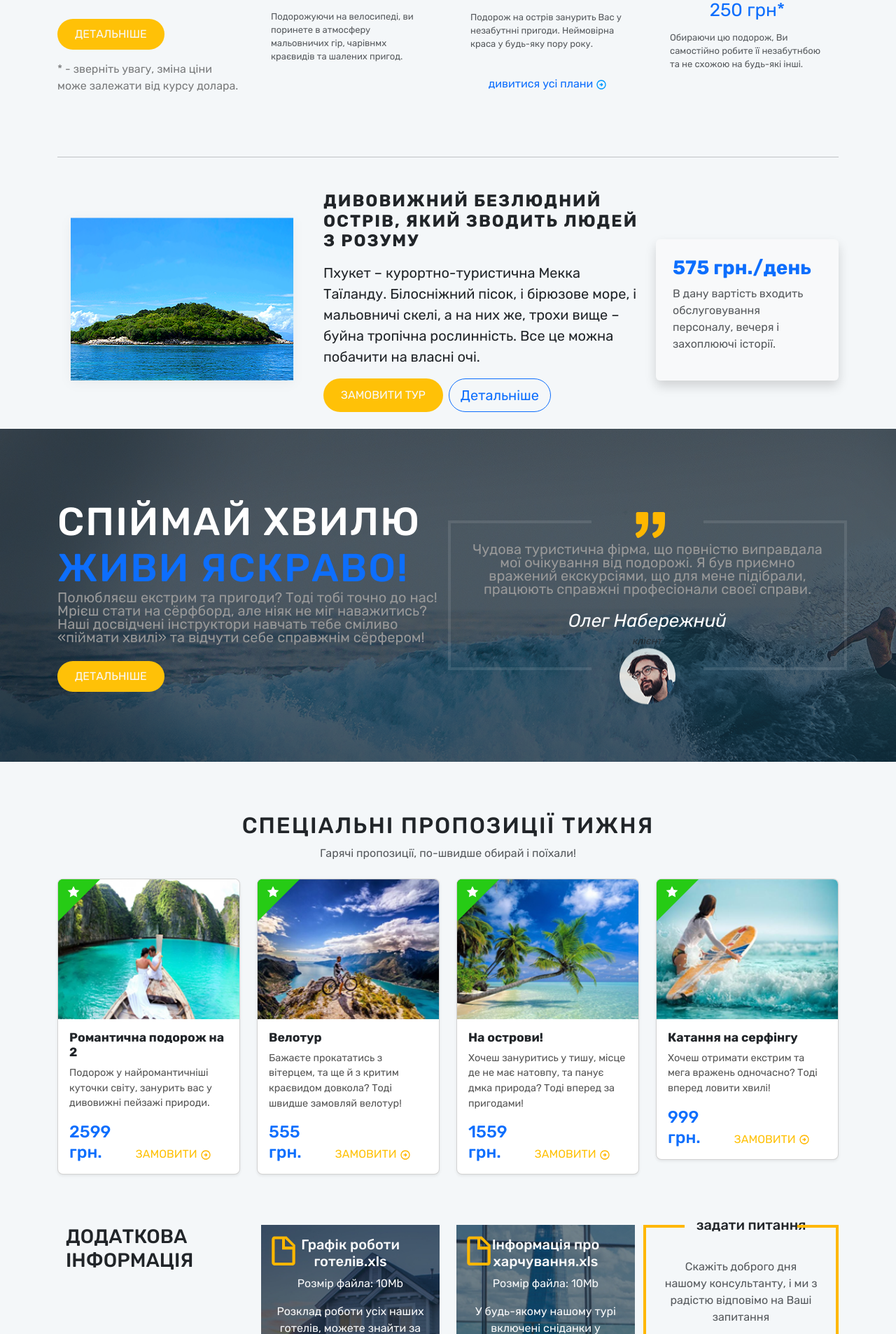
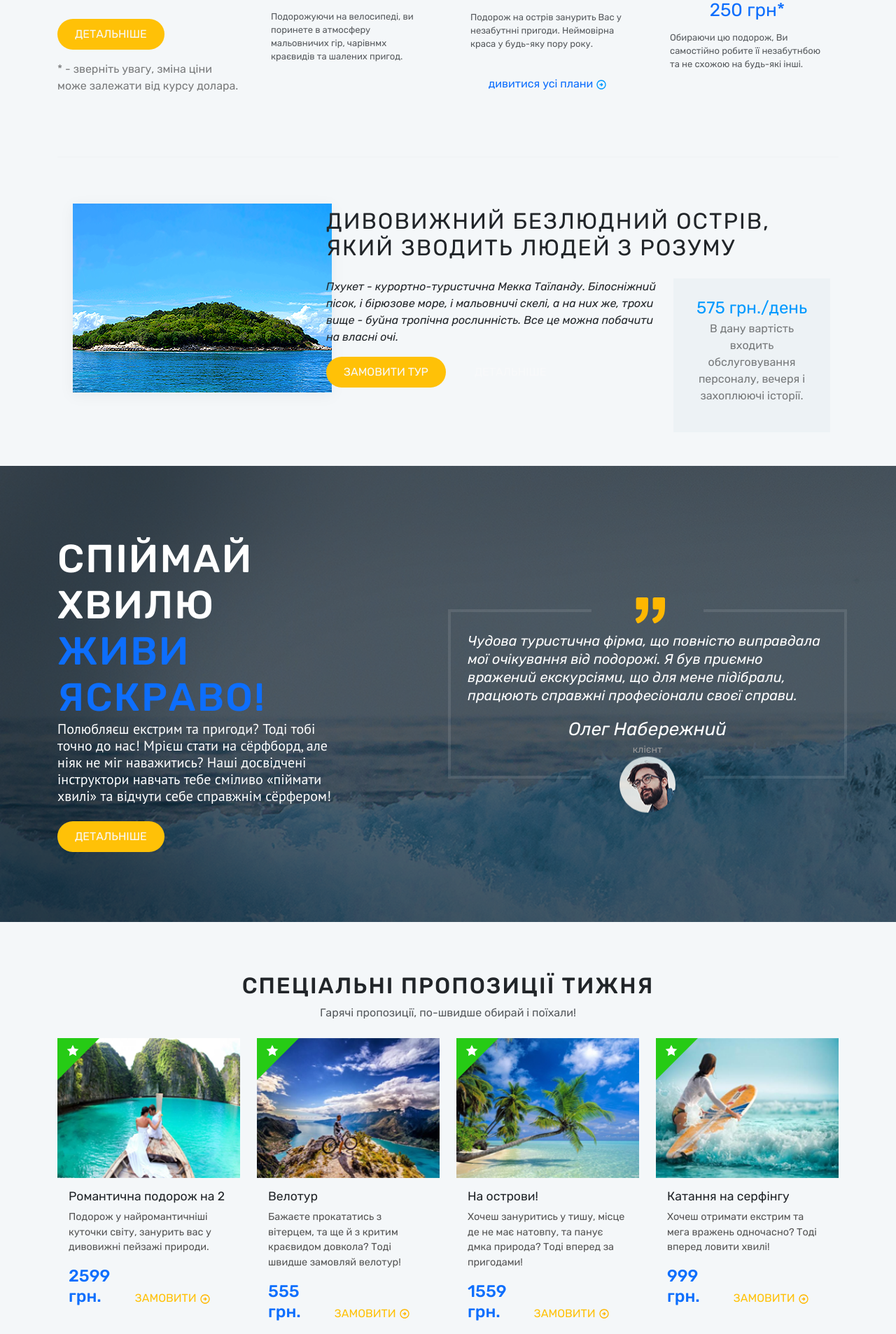
Before and after one commit to Lexa-Kely/sea, a Node project: template src/pug/index.pug in a window 1280 px wide. Shown: the part 1456-3363 px from the top of the page at 70% size. Run offline with Node 20 templates, Linux system fonts and the light colour scheme; the template is opened without the code that fills it, so the values that code supplies are empty.

Commit message:
fix patch

```diff
--- a/src/pug/components/header.pug
+++ b/src/pug/components/header.pug
@@ -25,7 +25,7 @@
         .center-header.d-flex.flex-column.align-items-center.justify-content-center.text-center
           h1.display-1.text-white МОРСЬКІ ПРИГОДИ
           p.header-p.lead.mt-2.text-white Не важливо, чи Ваша мандрівка належить до елітного рівня чи до економваріанту, туроператор S.trips потурбується, щоб Ви залишились задоволеними!
-          +button("детальніше")
+          +button("детальніше","bg-warning")
           use(href="#aaa")
       .row.justify-content-center.text-center.forwarding
         .col-md-8
--- a/src/pug/helpers/mixins.pug
+++ b/src/pug/helpers/mixins.pug
@@ -1,18 +1,17 @@
 mixin button($text="", $class="")
-    button.bg-warning.rounded-5.main_button.fs-6.text-light.text-center.text-uppercase.border.border-0(class=$class) #{$text}
+    button.rounded-5.main_button.fs-6.text-light.text-center.text-uppercase.border.border-0(class=$class) #{$text}
 
 mixin card(image, alt, title, description, price, link, linkText)
   .col-12.col-sm-6.col-md-4.col-lg-3.mb-4
-    .card.shadow-sm
-      .position-relative
-        img.card-img-top(src=image, alt=alt)
-        div.triangle
-          svg.star(width="20" height="20")
-            use(xlink:href="#white-star")
-      .card-body
-        h5.card-title= title
-        p.card-text= description
-        h4.text-primary.d-inline.pe-5= `${price} грн.`
-        a.text-decoration-none.text-warning.pe-1(href=link)= linkText
-        svg(width="16" height="16")
-          use(href="#icon-arrow")
+    .position-relative
+      img.card-img-top(src=image, alt=alt)
+      div.triangle
+        svg.star(width="20" height="20")
+          use(xlink:href="#white-star")
+    .card-body.p-3
+      h5.card-title.fw-normal.pb-2= title
+      p.card-text= description
+      h4.text-primary.d-inline.pe-5= `${price} грн.`
+      a.text-decoration-none.text-warning.pe-1(href=link)= linkText
+      svg(width="16" height="16")
+        use(href="#icon-arrow")
--- a/src/pug/index.pug
+++ b/src/pug/index.pug
@@ -11,7 +11,7 @@
             .col-lg-3.col-md-4.col-sm-6.mb-3.text-start
                 h2.heading.text-uppercase.primary-heading.fw-normal Про нашу компанію
                 p.text-muted Наша компанія пропонує ряд цікавих-розважальних послуг, які принесуть вам ряд вражень!
-                +button("детальніше","my-3")
+                +button("детальніше","my-3 bg-warning")
                 p.text-black-50 * - зверніть увагу, зміна ціни може залежати від курсу долара.
             .col-lg-3.col-md-4.col-sm-6.mb-3
                 figure
@@ -32,7 +32,7 @@
                                 svg.star(width="20" height="20")
                                     use(xlink:href="#white-star")
                             section
-                                img(src="img/dot.png", alt="")
+                                img(src="img/dot.png", alt="Іконка")
                                 h4 Екскурсія на острів
                                 span.text-primary 500 грн*
                                 p.text-muted.text-start.card-description Подорож на острів занурить Вас у незабутнні пригоди. Неймовірна краса  у будь-яку пору року.
@@ -55,19 +55,32 @@
 
         hr.my-5
 
-        .row.align-items-center
-            .col-lg-4.col-12.mb-4.text-center
-                img.img-fluid(src="img/ostriv.webp" alt="Дивовижний острів")
-            .col-lg-5.col-12.mb-4
-                h2.text-uppercase.fw-bold.fs-4.text-lg-start.text-center Дивовижний безлюдний острів, який зводить людей з розуму
-                p.mt-3.fs-5.text-lg-start.text-center Пхукет – курортно-туристична Мекка Таїланду. Білосніжний пісок, і бірюзове море, і мальовничі скелі, а на них же, трохи вище – буйна тропічна рослинність. Все це можна побачити на власні очі.
-                .d-flex.flex-wrap.gap-2.justify-content-center.justify-content-lg-start.mt-3
-                    +button("замовити тур","")
-                    a.btn.btn-outline-primary.btn-lg.rounded-5(href="#") Детальніше
-            .col-lg-3.col-12.text-lg-start.text-center
-                .bg-light.p-4.rounded.shadow
-                    h3.text-primary.fw-bold 575 грн./день
-                    p.mt-2.text-muted В дану вартість входить обслуговування персоналу, вечеря і захоплюючі історії.
+        .container.mb-5
+            .row
+                .col-lg-4.p-0
+                    img.w-full.phuket-photo(src="img/ostriv.webp", alt="Пхукет фото пейзажу")
+                .col.p-0.m-0
+                    .container
+                        .row
+                            .col
+                                h2.my-4.fw-normal.text-uppercase.fs-2 Дивовижний безлюдний острів, який зводить людей з розуму
+                        .row
+                            .col
+                                .container
+                                    .row.gap-3
+                                        .col-lg-12.col-xl-8.p-0
+                                            .container
+                                                .row
+                                                    .col.p-0
+                                                        p.fst-italic Пхукет - курортно-туристична Мекка Таїланду. Білосніжний пісок, і бірюзове море, і мальовничі скелі, а на них же, трохи вище - буйна тропічна рослинність. Все це можна побачити на власні очі.
+                                                        .d-flex.flex-grow-0.flex-wrap.p-0.m-0.position-relative.gap-3
+                                                            +button("замовити тур","flex-md-grow-0 flex-grow-1 bg-warning")
+                                                            +button("детальніше","bg-transparent ")
+                                        .col.block-island.p-4
+                                            figure.figure.text-center
+                                                figcaption.island-description
+                                                    p.fs-4.m-0 575 грн./день
+                                                    p.price.text-black-50.m-0 В дану вартість входить обслуговування персоналу, вечеря і захоплюючі історії.
 
 
 
@@ -79,17 +92,17 @@
                     h2.d-inline СПІЙМАЙ ХВИЛЮ
                         br
                         span.text-primary ЖИВИ ЯСКРАВО!
-                    p.mb-4.fs-5.fs-md-4.fs-lg-5 Полюбляєш екстрим та пригоди? Тоді тобі точно до нас! Мрієш стати на сёрфборд, але ніяк не міг наважитись? Наші досвідчені інструктори навчать тебе сміливо «піймати хвилі» та відчути себе справжнім сёрфером!
-                    +button("детальніше", "")
-                .col-lg-6.col-md-12.client.mt-4.mt-lg-0.text-center
+                    p.mb-4.fs-5.fs-md-4.fs-lg-5.text-white.fw-light.info Полюбляєш екстрим та пригоди? Тоді тобі точно до нас! Мрієш стати на сёрфборд, але ніяк не міг наважитись? Наші досвідчені інструктори навчать тебе сміливо «піймати хвилі» та відчути себе справжнім сёрфером!
+                    +button("детальніше", "bg-warning")
+                .col-lg-6.col-md-12.client.position-relative.mt-4.mt-lg-0.text-center
                     blockquote.blockquote.ada.p-3.rounded
                         img(src="/img/quote.png", alt="").quote
-                        p.mt-3.fs-5 Чудова туристична фірма, що повністю виправдала мої очікування від подорожі. Я був приємно вражений екскурсіями, що для мене підібрали, працюють справжні професіонали своєї справи.
+                        p.mt-3.fs-5.fst-italic.text-white.text-start Чудова туристична фірма, що повністю виправдала мої очікування від подорожі. Я був приємно вражений екскурсіями, що для мене підібрали, працюють справжні професіонали своєї справи.
                         footer.mt-3.text-white.client-word
                             cite
                                 span.d-block Олег Набережний
-                                small.text-muted клієнт
-                            img.rounded-circle.mt-2.round-human(src="/img/client.png" alt="client")
+                                small.fst-normal клієнт
+                            img.rounded-circle.mt-2.round-human(src="img/client.png" alt="client")
 
 
 
@@ -99,46 +112,48 @@
             p.text-muted Гарячі пропозиції, по-швидше обирай і поїхали!
 
         .row.gy-4
-            //- Картка 1
             +card("img/romantic.png","Романтична подорож", "Романтична подорож на 2","Подорож у найромантичніші куточки світу, занурить вас у дивовижні пейзажі природи.","2599","#","ЗАМОВИТИ" )
 
-            //- Картка 2
             +card("img/velotyr.png","Велотур", "Велотур","Бажаєте прокататись з вітерцем, та ще й з критим краєвидом довкола? Тоді швидше замовляй велотур!","555","#","ЗАМОВИТИ" )
 
-            //- Картка 3
             +card("img/toisland.png","На острови", "На острови!","Хочеш зануритись у тишу, місце де не має натовпу, та панує дмка природа? Тоді вперед за пригодами!","1559","#","ЗАМОВИТИ" )
 
-            //- Картка 4
             +card("img/serf.png","Катання на серфінгу", "Катання на серфінгу","Хочеш отримати екстрим та мега вражень одночасно? Тоді вперед ловити хвилі!","999","#","ЗАМОВИТИ" )
+            hr
     .container
         .info-section
             .container
                 .row.align-items-start.g-4
                     .col-md-6.col-lg-3
-                        h3.yellow-underline.text-center.text-md-start ДОДАТКОВА ІНФОРМАЦІЯ
+                        h3.fw-normal.yellow-underline.text-center.text-md-start ДОДАТКОВА ІНФОРМАЦІЯ
 
                     .col-md-6.col-lg-3
                         .card-footer.info-card.text-center.p-3.text-light
-                            img(src="img/file.png", alt="")
-                            h5 Графік роботи <br> готелів.xls
-                            p Розмір файла: 10Mb
-                            p Розклад роботи усіх наших готелів, можете знайти за цим посиланням. Та додатково завантажити їх фото.
-                            a.btn.btn-outline-warning.mt-2(href="#") СКАЧАТИ
+                            img(src="img/file.png", alt="Іконка файлу")
+                            .work-trafic
+                                h5.m-0 Графік роботи <br>
+                                h5.m-0.pe-5 готелів.xls
+                                span.pe-3 Розмір файла: 10Mb
+                            p.text-start.margin Розклад роботи усіх наших готелів, можете знайти за цим посиланням. Та додатково завантажити їх фото.
+                            .block.d-flex
+                                a.btn.btn-outline-warning.mt-2.rounded-5(href="#") СКАЧАТИ
 
                     .col-md-6.col-lg-3
                         .card-footer-two.info-card.text-center.p-3.text-light
-                            img(src="img/file.png", alt="")
-                            h5 Інформація про харчування.xls
-                            p Розмір файла: 10Mb
-                            p У будь-якому нашому турі включені сніданки у вартість. Якщо ж бажаєте замовити додатково, то ознайомтесь з умовами.
-                            a.btn.btn-outline-warning.mt-2(href="#") СКАЧАТИ
+                            img(src="img/file.png", alt="Іконка файлу")
+                            h5.m-0 Інформація про харчування.xls
+                            .work-trafic
+                                span.fw-normal Розмір файла: 10Mb
+                            p.text-start У будь-якому нашому турі включені сніданки у вартість. Якщо ж бажаєте замовити додатково, то ознайомтесь з умовами.
+                            .block.d-flex
+                                a.btn.btn-outline-warning.mt-2.rounded-5(href="#") СКАЧАТИ
 
-                    .col-md-6.col-lg-3.con
-                        h5.text-center.text-md-start задати питання
-                        .contact-card.text-center.p-3
+                    .col-md-6.col-lg-3.position-relative.con
+                        h5.text-center.m-0 задати питання
+                        .contact-card.d-flex.flex-column.align-items-center.text-center.p-3
                             p.text-muted Скажіть доброго дня нашому консультанту, і ми з радістю відповімо на Ваші запитання
                             svg(width="18" height="18" xmlns="http://www.w3.org/2000/svg")
-                                use(xlink:href="#icon-id" fill="#0099ff")
+                                use(xlink:href="#icon-id")
                             a.d-inline.fs-5.fw-bold.text-primary(href="tel:+380505059511") +38 (050) 56 98 511
                             p.mt-1 Анна Миколаївна
-                            img.rounded-circle.round-woman.mx-auto.d-block.mt-3.round-human(src="/img/consultat.png", alt="Анна Миколаївна")
+                        img.rounded-circle.round-woman.mx-auto.d-block.mt-3.round-human(src="img/consultat.png", alt="Анна Миколаївна")
--- a/src/pug/templates/layout.pug
+++ b/src/pug/templates/layout.pug
@@ -12,6 +12,8 @@
         link(rel="preconnect" href="https://fonts.gstatic.com" crossorigin)
         link(href="https://fonts.googleapis.com/css2?family=Rubik:ital,wght@0,300..900;1,300..900&display=swap" rel="stylesheet")
         link(href="https://fonts.googleapis.com/css2?family=Exo+2:ital,wght@0,100..900;1,100..900&family=Rubik:ital,wght@0,300..900;1,300..900&display=swap" rel="stylesheet")
+        link(href="https://fonts.googleapis.com/css2?family=PT+Sans:ital,wght@0,400;0,700;1,400;1,700&display=swap" rel="stylesheet")
+
         link( rel="website icon" type="png" href="img/dot.png")
         block seo
     body
--- a/src/sass/components/footer.sass
+++ b/src/sass/components/footer.sass
@@ -1,13 +1,13 @@
 .footer
-    background: url(/img/footer.webp) no-repeat
+    background: url(../img/footer.webp) no-repeat
     background-size: cover
     width: 100%
     padding-top: 400px
 
 .card-footer
-    background: url(/img/footer_card_one.jpg) no-repeat
+    background: url(../img/footer_card_one.jpg) no-repeat
     background-size: cover
 
 .card-footer-two
-    background: url(/img/footer_card_two.jpg) no-repeat
+    background: url(../img/footer_card_two.jpg) no-repeat
     background-size: cover
--- a/src/sass/components/header.sass
+++ b/src/sass/components/header.sass
@@ -3,11 +3,6 @@
     background-size: cover
     margin-bottom: 100px
 
-.select
-    font-size: 2.25rem
-    letter-spacing: 0.063rem
-    line-height: 2.75rem
-    text-transform: uppercase
 
 .card
     &:hover
--- a/src/sass/helpers/vars.sass
+++ b/src/sass/helpers/vars.sass
@@ -1,2 +1,3 @@
 $main-color: #ffb700
 $secondary-color: #0099ff
+$border-block-color: #dfe3e6
--- a/src/sass/styles.sass
+++ b/src/sass/styles.sass
@@ -8,6 +8,8 @@
     body
         font-family: Rubik
         background: #f4f7f9
+    hr
+        color: $border-block-color
 
 h2
     font-size: 2.25rem
@@ -50,6 +52,13 @@
     padding: 1rem
     align-self: flex-end
 
+.block-island
+    background-color: #edf2f5
+
+.island-description
+    p:first-child
+        color: $secondary-color
+
 .main-down
     background: url(../img/banner-main.webp) no-repeat
     background-size: cover
@@ -62,7 +71,9 @@
 
 .row
     .description
-        width: 50%
+        width: 45%
+    .info
+        width: 80%
 
 .row
     .client-word
@@ -71,7 +82,7 @@
             display: block
             font-size: 0.875rem
             line-height: 1.188rem
-            color: #999999
+            color: #999
 
 .description
     h2,span
@@ -79,6 +90,14 @@
         letter-spacing: 0.125rem
         line-height: 4.125rem
         text-transform: uppercase
+    p
+        font-size: 1rem
+        line-height: 1.5rem
+        font-family: "PT Sans"
+blockquote
+    p
+        line-height: 1.625rem
+        font-family: "Rubik"
 
 .row
     .card
@@ -113,7 +132,6 @@
         position: absolute
         top: -22px
 .client
-    position: relative
     &:before,
     &:after
         content: ''
@@ -131,7 +149,6 @@
         border-left: none
 
 .con
-    position: relative
     &:before,
     &:after
         content: ''
@@ -139,7 +156,7 @@
         top: 0
         border: 4px solid $main-color
         width: 21%
-        height: 120%
+        height: 300px
     &::before
         left: 0
         border-right: none
@@ -147,7 +164,7 @@
         right: 0
         border-left: none
     h5
-        transform: translate(25%, -50%)
+        transform: translate(0, -50%)
 
 .round-human
     position: absolute
@@ -160,14 +177,32 @@
 
 .info-card
     min-width: 250px
+    height: 300px
     position: relative
     img
         position: absolute
-        left: 6%
+        left: 5%
+    span
+        font-size: 0.813rem
+        line-height: 1.188rem
+        color: #bbb
 
 .card-body
     svg
         fill: $main-color
 
+.contact-card
+    svg
+        rotate: 90deg
+    .work-trafic
+        p
+            font-size: 1.25rem
+            display: block
+            padding-right: 39px
+        span
+            padding-right: 18px
+.margin
+    margin-bottom: 40px
+
 .round-woman
     transform: translate(65%, -20%)
```
Also changed, not shown: docs/index.html (+2 -2 lines), docs/css/styles.css.
